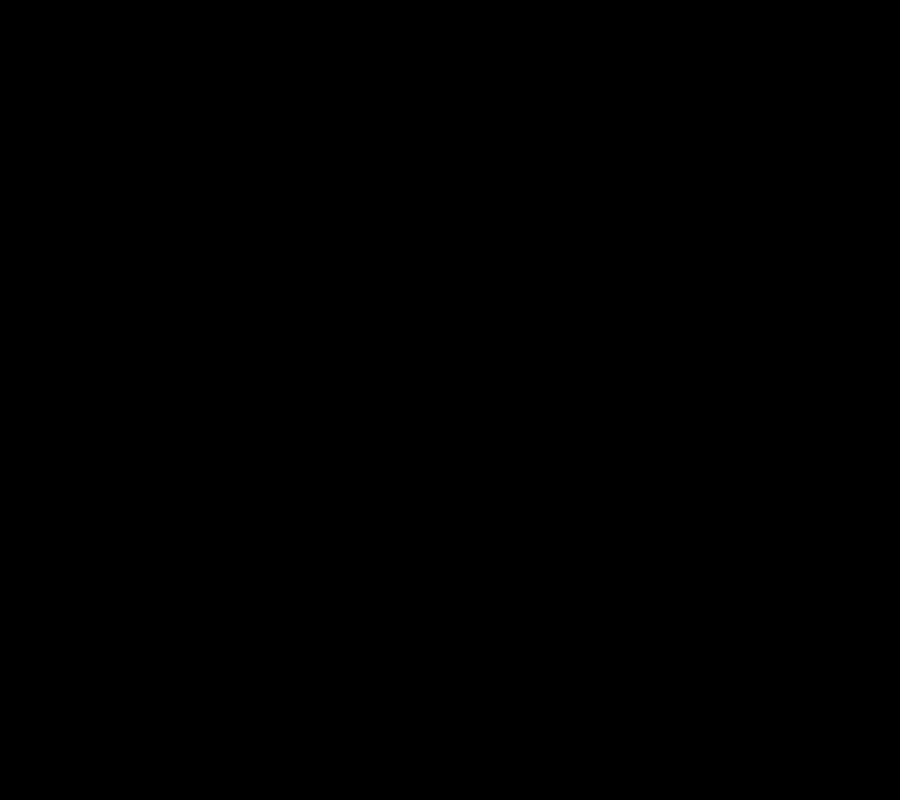
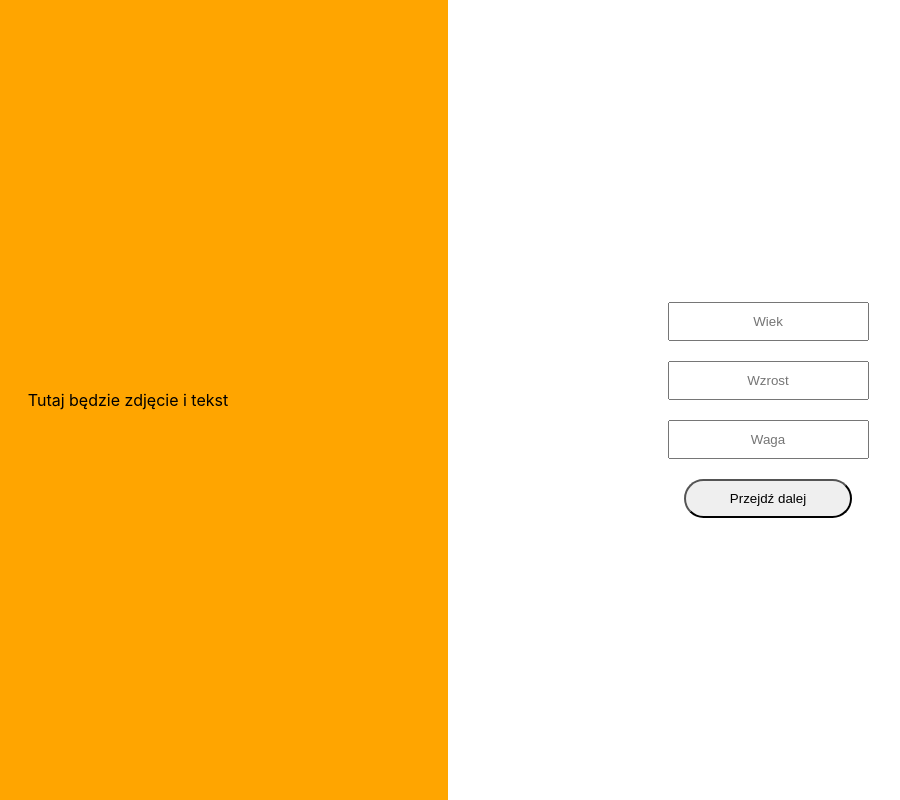
Before and after one commit to DamianTarczon/FitApp-frontend, a React (Create React App) app: page /join-form-step-2 in a window 1280 px wide. Shown: the whole page, without its empty margins (192-1092 px from the left). Built offline with nearby package versions, Linux system fonts and the light colour scheme.

Commit message:
Step 2 - basic form added

```diff
--- /dev/null
+++ b/src/pages/JoinFormStep2.scss
@@ -0,0 +1,17 @@
+div{
+    text-align: center;
+    form{
+        input{
+            display: block;
+            padding: 10px;
+            margin: 20px;
+            text-align: center;
+        }
+    }
+    button{
+        padding: 10px;
+        border-radius: 20px;
+        width: 70%;
+        cursor: pointer;
+    }
+}
--- a/src/pages/JoinFormStep2.tsx
+++ b/src/pages/JoinFormStep2.tsx
@@ -1,7 +1,45 @@
 import React from 'react';
+import { useAppSelector, useAppDispatch } from '../app/hooks';
+import {
+  setAge,
+  setHeight,
+  setWeight,
+  selectForm,
+} from './JoinFormSlice';
+import BigTile from '../components/BigTile';
+import './JoinFormStep2.scss';
 
 export default function JoinFormStep2() {
+  const form = useAppSelector(selectForm);
+  const dispatch = useAppDispatch();
+
+  const pictureWithText = <div>Tutaj będzie zdjęcie i tekst</div>
+  const basicForm =
+  <div>
+    <form>
+      <input
+        type='text'
+        placeholder='Wiek'
+        onChange={(e) => dispatch(setAge(e.target.value))}
+      />
+      <input
+        type='text'
+        placeholder='Wzrost'
+        onChange={(e) => dispatch(setHeight(e.target.value))}
+      />
+      <input
+        type='text'
+        placeholder='Waga'
+        onChange={(e) => dispatch(setWeight(e.target.value))}
+      />
+    </form>
+    <button>Przejdź dalej</button>
+  </div>
+
   return (
-    <div>Step2</div>
+    <div className="form-container">
+      <BigTile content={pictureWithText} color="orange"/>
+      <BigTile content={basicForm} color="white"/>
+    </div>
   );
 }
```
